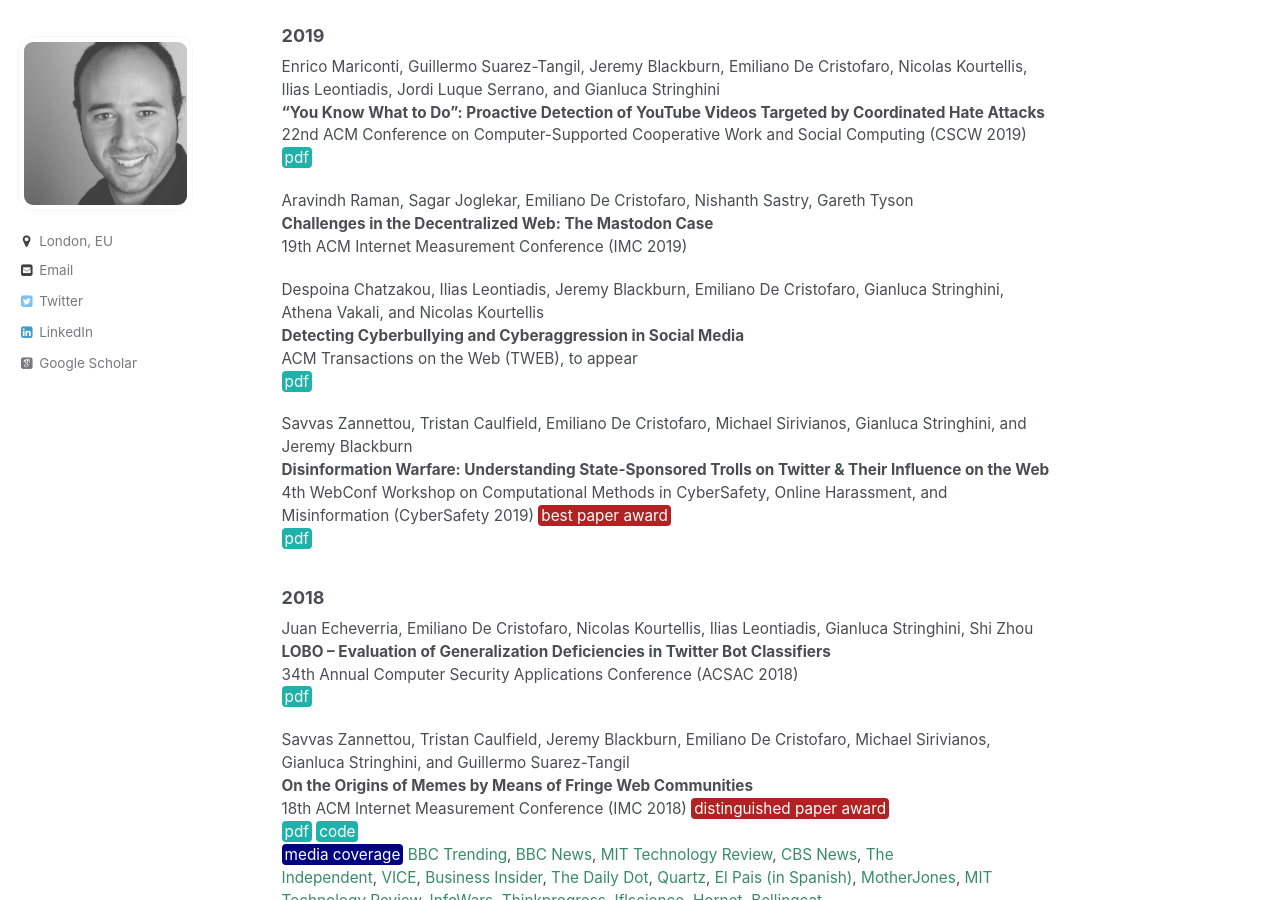
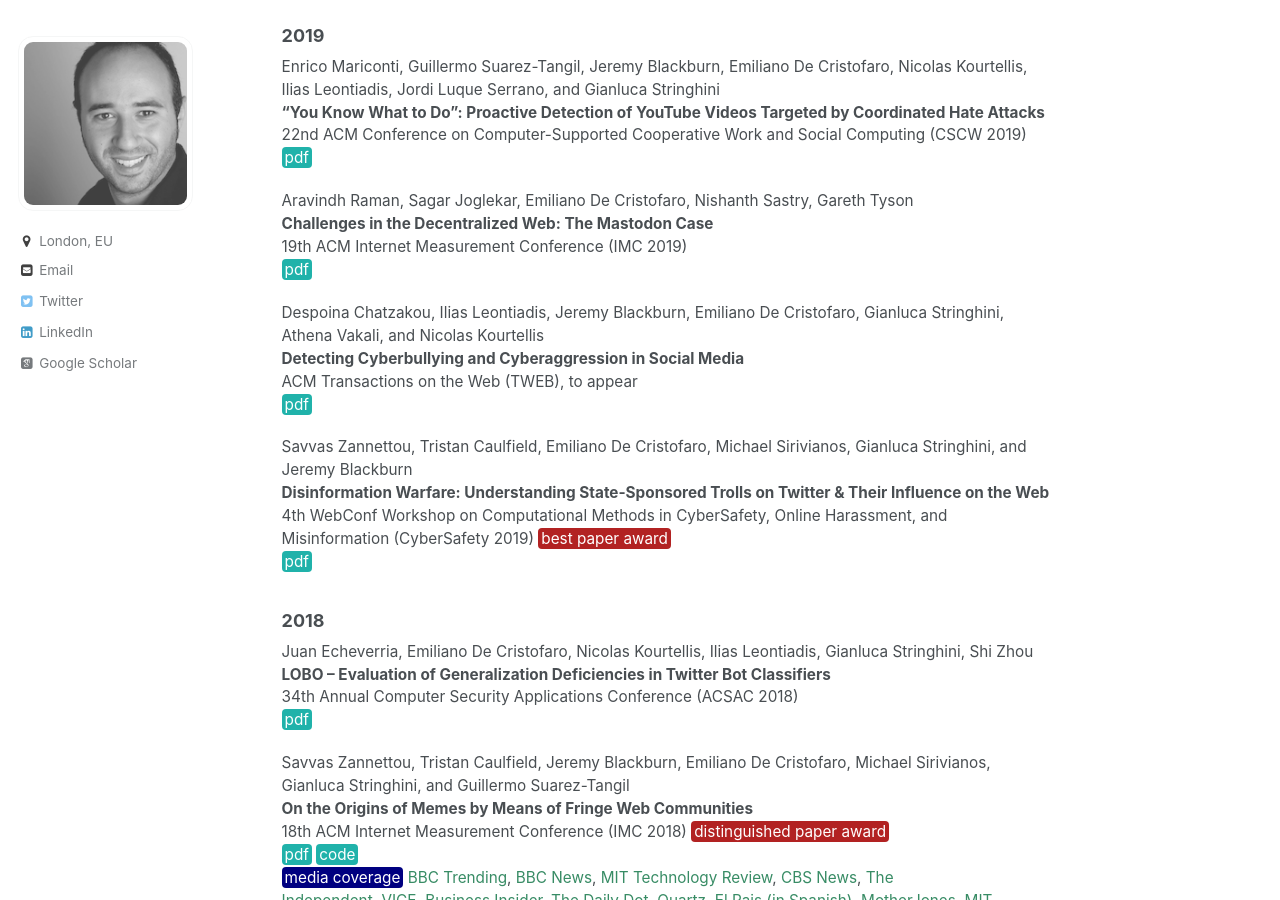
Before and after one commit to emidec/emidec.github.io, a Jekyll site: the page built from _pages/cybersafety.md, in a window 1280 px wide and 900 px high, scrolled down 514 px. Built offline with Jekyll 4.4.1, drawn with Linux system fonts in a browser that asks for light colours; some web fonts are replaced.

Commit message:
imc idrama

```diff
--- a/_pages/cybersafety.md
+++ b/_pages/cybersafety.md
@@ -26,6 +26,7 @@ Enrico Mariconti, Guillermo Suarez-Tangil, Jeremy Blackburn, Emiliano De Cristof
 Aravindh Raman, Sagar Joglekar, Emiliano De Cristofaro, Nishanth Sastry, Gareth Tyson
 **Challenges in the Decentralized Web: The Mastodon Case**
 19th ACM Internet Measurement Conference (IMC 2019)
+[pdf](https://arxiv.org/pdf/1909.05801.pdf){: .btn--danger}{:target="_blank"}
 
 Despoina Chatzakou, Ilias Leontiadis, Jeremy Blackburn, Emiliano De Cristofaro, Gianluca Stringhini, Athena Vakali, and Nicolas Kourtellis
 **Detecting Cyberbullying and Cyberaggression in Social Media**
```
